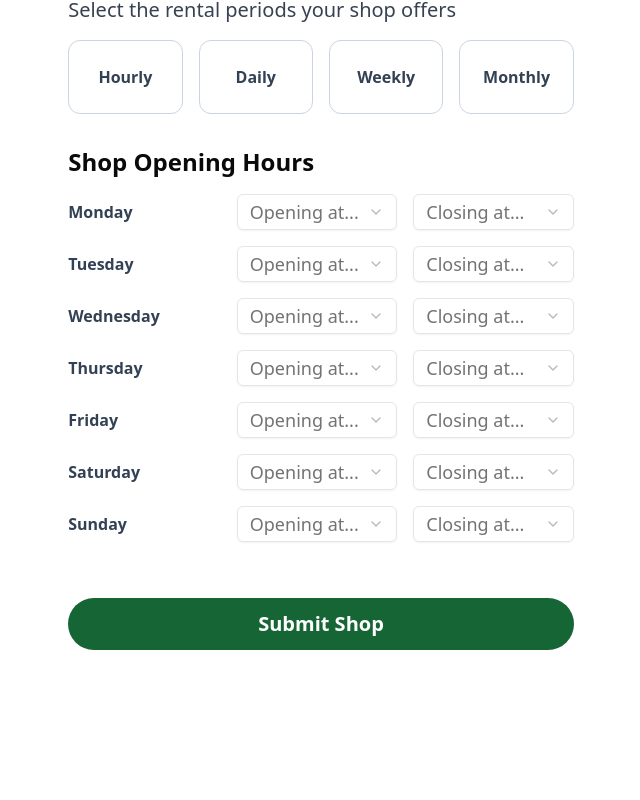
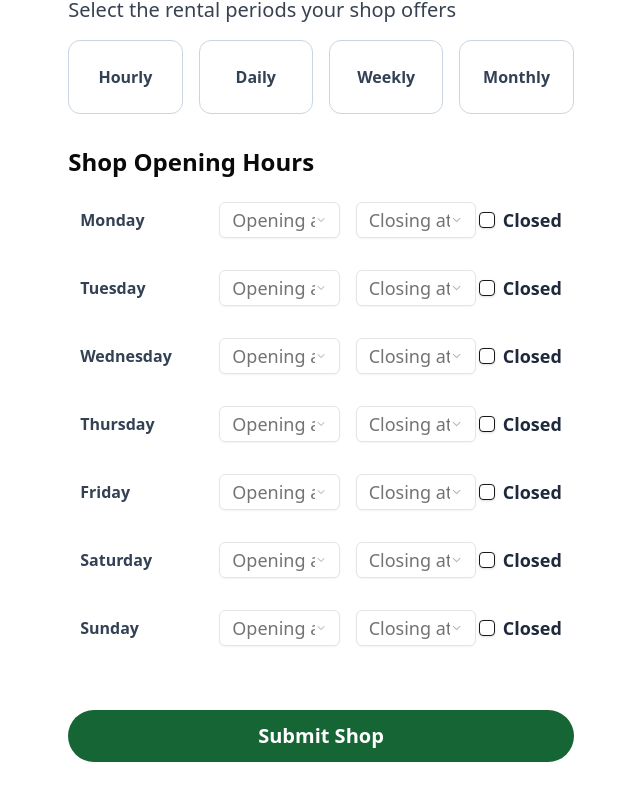
Before and after one commit to AmineAouragh/bikedirectory, a Next.js app: page /submit in a window 1280 px wide. Shown: the part 1636-2436 px from the top of the page, without its empty margins (319-959 px from the left). Before the commit the page ends 2390 px from the top, so only its background shows below. Built offline with nearby package versions, Linux system fonts and the light colour scheme.

Commit message:
remove bike shop hours data to a separate table and refactor backend code handling insertion of bike shop hours data

```diff
--- /dev/null
+++ b/components/ui/checkbox.jsx
@@ -0,0 +1,22 @@
+import * as React from "react"
+import * as CheckboxPrimitive from "@radix-ui/react-checkbox"
+import { Check } from "lucide-react"
+
+import { cn } from "@/lib/utils"
+
+const Checkbox = React.forwardRef(({ className, ...props }, ref) => (
+  <CheckboxPrimitive.Root
+    ref={ref}
+    className={cn(
+      "peer h-4 w-4 shrink-0 rounded-sm border border-primary shadow focus-visible:outline-none focus-visible:ring-1 focus-visible:ring-ring disabled:cursor-not-allowed disabled:opacity-50 data-[state=checked]:bg-primary data-[state=checked]:text-primary-foreground",
+      className
+    )}
+    {...props}>
+    <CheckboxPrimitive.Indicator className={cn("flex items-center justify-center text-current")}>
+      <Check className="h-4 w-4" />
+    </CheckboxPrimitive.Indicator>
+  </CheckboxPrimitive.Root>
+))
+Checkbox.displayName = CheckboxPrimitive.Root.displayName
+
+export { Checkbox }
--- a/pages/api/getShops.js
+++ b/pages/api/getShops.js
@@ -13,6 +13,12 @@ export default async function handler(req, res){
           ),
           bike_rental_options (
             rental_duration
+          ),
+          bike_shop_hours (
+            day,
+            opening_hour,
+            closing_hour,
+            closed
           )
       `)
 
--- a/pages/submit.js
+++ b/pages/submit.js
@@ -4,6 +4,8 @@ import Head from 'next/head'
 import { TopNavigation } from '@/components/topnavigation'
 import bike_shop from '@/public/images/bike-shop.jpg'
 import { useState } from 'react'
+import { Checkbox } from "@/components/ui/checkbox"
+
 
 import {
     Select,
@@ -40,24 +42,31 @@ export default function SubmitPage(){
 
     const [monOpening, setMonOpening] = useState('')
     const [monClosing, setMonClosing] = useState('')
+    const [ isMonClosed, setIsMonClosed ] = useState(false)
 
     const [tueOpening, setTueOpening] = useState('')
     const [tueClosing, setTueClosing] = useState('')
+    const [ isTueClosed, setIsTueClosed ] = useState(false)
 
     const [wedOpening, setWedOpening] = useState('')
     const [wedClosing, setWedClosing] = useState('')
+    const [ isWedClosed, setIsWedClosed ] = useState(false)
 
     const [thuOpening, setThuOpening] = useState('')
     const [thuClosing, setThuClosing] = useState('')
+    const [ isThuClosed, setIsThuClosed ] = useState(false)
 
     const [friOpening, setFriOpening] = useState('')
     const [friClosing, setFriClosing] = useState('')
+    const [ isFriClosed, setIsFriClosed ] = useState(false)
 
     const [satOpening, setSatOpening] = useState('')
     const [satClosing, setSatClosing] = useState('')
+    const [ isSatClosed, setIsSatClosed ] = useState(false)
 
     const [sunOpening, setSunOpening] = useState('')
     const [sunClosing, setSunClosing] = useState('')
+    const [ isSunClosed, setIsSunClosed ] = useState(false)
 
     async function handleSubmit(e){
       e.preventDefault()
@@ -103,20 +112,7 @@ export default function SubmitPage(){
         shopStreetAddress,
         availableBikeTypes,
         rentalDurationOptions,
-        monOpening,
-        monClosing,
-        tueOpening,
-        tueClosing,
-        wedOpening,
-        wedClosing,
-        thuOpening,
-        thuClosing,
-        friOpening,
-        friClosing,
-        satOpening,
-        satClosing,
-        sunOpening,
-        sunClosing
+
       }
 
       try {
@@ -251,11 +247,11 @@ export default function SubmitPage(){
                   <div className='mt-8' id='opening_hours'>
                     <h4 className='text-2xl font-bold mt-8 mb-4'>Shop Opening Hours</h4>
                     <div className='w-full flex flex-col'>
-                        <div className='flex flex-row items-center justify-between mb-4'>
-                            <div className='w-1/3'>
+                        <div className={`${isMonClosed ? "rounded-xl bg-slate-50" : ""} px-3 py-2 flex flex-row items-center justify-between mb-4`}>
+                            <div className='w-1/4'>
                                 <span className='text-slate-700 font-semibold'>Monday</span>
                             </div>
-                            <div className='w-2/3 flex flex-row items-center'>
+                            <div className={`${isMonClosed ? "hidden" : ""} w-1/2 flex flex-row items-center`}>
                                 <Select onValueChange={value => setMonOpening(value)}>
                                   <SelectTrigger className="w-1/2 text-lg mr-4">
                                     <SelectValue placeholder="Opening at..." />
@@ -291,12 +287,18 @@ export default function SubmitPage(){
                                   </SelectContent>
                                 </Select>
                             </div>
+                            <div className='flex flex-row items-center'>
+                              <Checkbox id="monday_closed" checked={isMonClosed} onCheckedChange={(checked) => setIsMonClosed(checked)} />
+                              <label htmlFor='monday_closed' className='ml-2 font-semibold text-slate-800 text-lg'>
+                                Closed
+                              </label>
+                            </div>
                         </div>
-                        <div className='flex flex-row items-center justify-between mb-4'>
-                            <div className='w-1/3'>
+                        <div className={`${isTueClosed ? "rounded-xl bg-slate-50" : ""} px-3 py-2 flex flex-row items-center justify-between mb-4`}>
+                            <div className='w-1/4'>
                                 <span className='text-slate-700 font-semibold'>Tuesday</span>
                             </div>
-                            <div className='w-2/3 flex flex-row items-center'>
+                            <div className={`${isTueClosed ? "hidden" : ""} w-1/2 flex flex-row items-center`}>
                                 <Select onValueChange={value => setTueOpening(value)}>
                                   <SelectTrigger className="w-1/2 text-lg mr-4">
                                     <SelectValue placeholder="Opening at..." />
@@ -332,12 +334,18 @@ export default function SubmitPage(){
                                   </SelectContent>
                                 </Select>
                             </div>
+                            <div className='flex flex-row items-center'>
+                              <Checkbox id="tuesday_closed" checked={isTueClosed} onCheckedChange={(checked) => setIsTueClosed(checked)} />
+                              <label htmlFor='tuesday_closed' className='ml-2 font-semibold text-slate-800 text-lg'>
+                                Closed
+                              </label>
+                            </div>
                         </div>
-                        <div className='flex flex-row items-center justify-between mb-4'>
-                            <div className='w-1/3'>
+                        <div className={`${isWedClosed ? "rounded-xl bg-slate-50" : ""} px-3 py-2 flex flex-row items-center justify-between mb-4`}>
+                            <div className='w-1/4'>
                                 <span className='font-semibold text-slate-700'>Wednesday</span>
                             </div>
-                            <div className='w-2/3 flex flex-row items-center'>
+                            <div className={`${isWedClosed ? "hidden" : ""} w-1/2 flex flex-row items-center`}>
                                 <Select onValueChange={value => setWedOpening(value)}>
                                   <SelectTrigger className="w-1/2 text-lg mr-4">
                                     <SelectValue placeholder="Opening at..." />
@@ -373,12 +381,18 @@ export default function SubmitPage(){
                                   </SelectContent>
                                 </Select>
                             </div>
+                            <div className='flex flex-row items-center'>
+                              <Checkbox id="wednesday_closed" checked={isWedClosed} onCheckedChange={(checked) => setIsWedClosed(checked)} />
+                              <label htmlFor='wednesday_closed' className='ml-2 font-semibold text-slate-800 text-lg'>
+                                Closed
+                              </label>
+                            </div>
                         </div>
-                        <div className='flex flex-row items-center justify-between mb-4'>
-                            <div className='w-1/3'>
+                        <div className={`${isThuClosed ? "rounded-xl bg-slate-50" : ""} px-3 py-2 flex flex-row items-center justify-between mb-4`}>
+                            <div className='w-1/4'>
                                 <span className='text-slate-700 font-semibold'>Thursday</span>
                             </div>
-                            <div className='w-2/3 flex flex-row items-center'>
+                            <div className={`${isThuClosed ? "hidden" : ""} w-1/2 flex flex-row items-center`}>
                                 <Select onValueChange={value => setThuOpening(value)}>
                                   <SelectTrigger className="w-1/2 text-lg mr-4">
                                     <SelectValue placeholder="Opening at..." />
@@ -414,12 +428,18 @@ export default function SubmitPage(){
                                   </SelectContent>
                                 </Select>
                             </div>
+                            <div className='flex flex-row items-center'>
+                              <Checkbox id="thursday_closed" checked={isThuClosed} onCheckedChange={(checked) => setIsThuClosed(checked)} />
+                              <label htmlFor='thursday_closed' className='ml-2 font-semibold text-slate-800 text-lg'>
+                                Closed
+                              </label>
+                            </div>
                         </div>
-                        <div className='flex flex-row items-center justify-between mb-4'>
-                            <div className='w-1/3'>
+                        <div className={`${isFriClosed ? "bg-slate-50 rounded-xl" : ""} px-3 py-2 flex flex-row items-center justify-between mb-4`}>
+                            <div className='w-1/4'>
                                 <span className='text-slate-700 font-semibold'>Friday</span>
                             </div>
-                            <div className='w-2/3 flex flex-row items-center'>
+                            <div className={`${isFriClosed ? "hidden": ""} w-1/2 flex flex-row items-center`}>
                                 <Select onValueChange={value => setFriOpening(value)}>
                                   <SelectTrigger className="w-1/2 text-lg mr-4">
                                     <SelectValue placeholder="Opening at..." />
@@ -455,12 +475,18 @@ export default function SubmitPage(){
                                   </SelectContent>
                                 </Select>
                             </div>
+                            <div className='flex flex-row items-center'>
+                              <Checkbox id="friday_closed" checked={isFriClosed} onCheckedChange={(checked) => setIsFriClosed(checked)} />
+                              <label htmlFor='friday_closed' className='ml-2 font-semibold text-slate-800 text-lg'>
+                                Closed
+                              </label>
+                            </div>
                         </div>
-                        <div className='flex flex-row items-center justify-between mb-4'>
-                            <div className='w-1/3'>
+                        <div className={`${isSatClosed ? "bg-slate-50 rounded-xl" : ""} px-3 py-2 flex flex-row items-center justify-between mb-4`}>
+                            <div className='w-1/4'>
                                 <span className='font-semibold text-slate-700'>Saturday</span>
                             </div>
-                            <div className='w-2/3 flex flex-row items-center'>
+                            <div className={`${isSatClosed ? "hidden" : ""} w-1/2 flex flex-row items-center`}>
                                 <Select onValueChange={value => setSatOpening(value)}>
                                   <SelectTrigger className="w-1/2 text-lg mr-4">
                                     <SelectValue placeholder="Opening at..." />
@@ -496,12 +522,18 @@ export default function SubmitPage(){
                                   </SelectContent>
                                 </Select>
                             </div>
+                            <div className='flex flex-row items-center'>
+                              <Checkbox id="saturday_closed" checked={isSatClosed} onCheckedChange={(checked) => setIsSatClosed(checked)} />
+                              <label htmlFor='saturday_closed' className='ml-2 font-semibold text-slate-800 text-lg'>
+                                Closed
+                              </label>
+                            </div>
                         </div>
-                        <div className='flex flex-row items-center justify-between'>
-                            <div className='w-1/3'>
+                        <div className={`${isSunClosed ? "bg-slate-50 rounded-xl" : ""} px-3 py-2 flex flex-row items-center justify-between`}>
+                            <div className='w-1/4'>
                                 <span className='font-semibold text-slate-700'>Sunday</span>
                             </div>
-                            <div className='w-2/3 flex flex-row items-center'>
+                            <div className={` ${isSunClosed ? "hidden" : "" } w-1/2 flex flex-row items-center`}>
                                 <Select onValueChange={value => setSunOpening(value)}>
                                   <SelectTrigger className="w-1/2 text-lg mr-4">
                                     <SelectValue placeholder="Opening at..." />
@@ -537,6 +569,12 @@ export default function SubmitPage(){
                                   </SelectContent>
                                 </Select>
                             </div>
+                            <div className='flex flex-row items-center'>
+                              <Checkbox id="sunday_closed" checked={isSunClosed} onCheckedChange={(checked) => setIsSunClosed(checked)} />
+                              <label htmlFor='sunday_closed' className='ml-2 font-semibold text-slate-800 text-lg'>
+                                Closed
+                              </label>
+                            </div>
                         </div>
                       </div>
                   </div>
```
Also changed, not shown: pages/api/addNewShop.js (+2 -28 lines).
